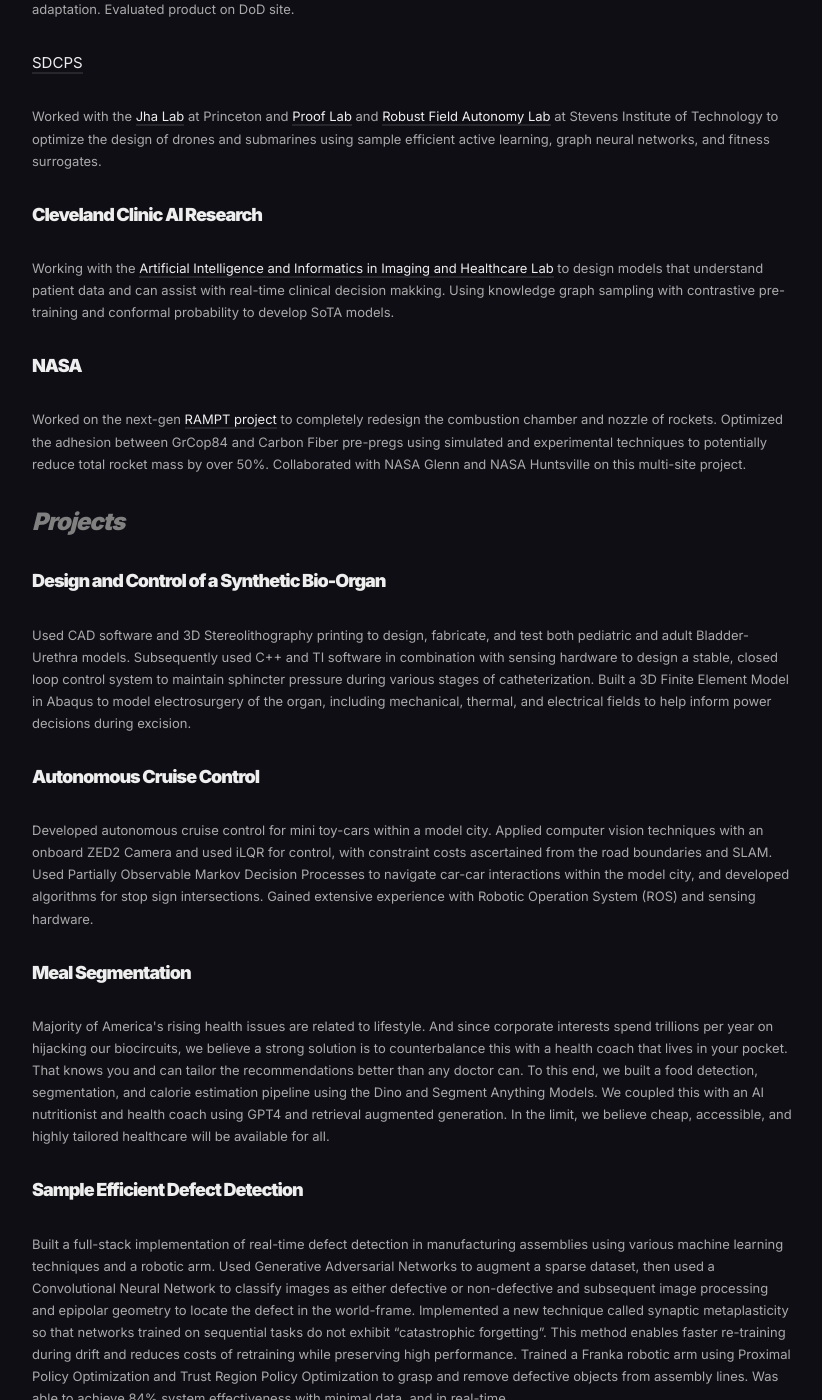
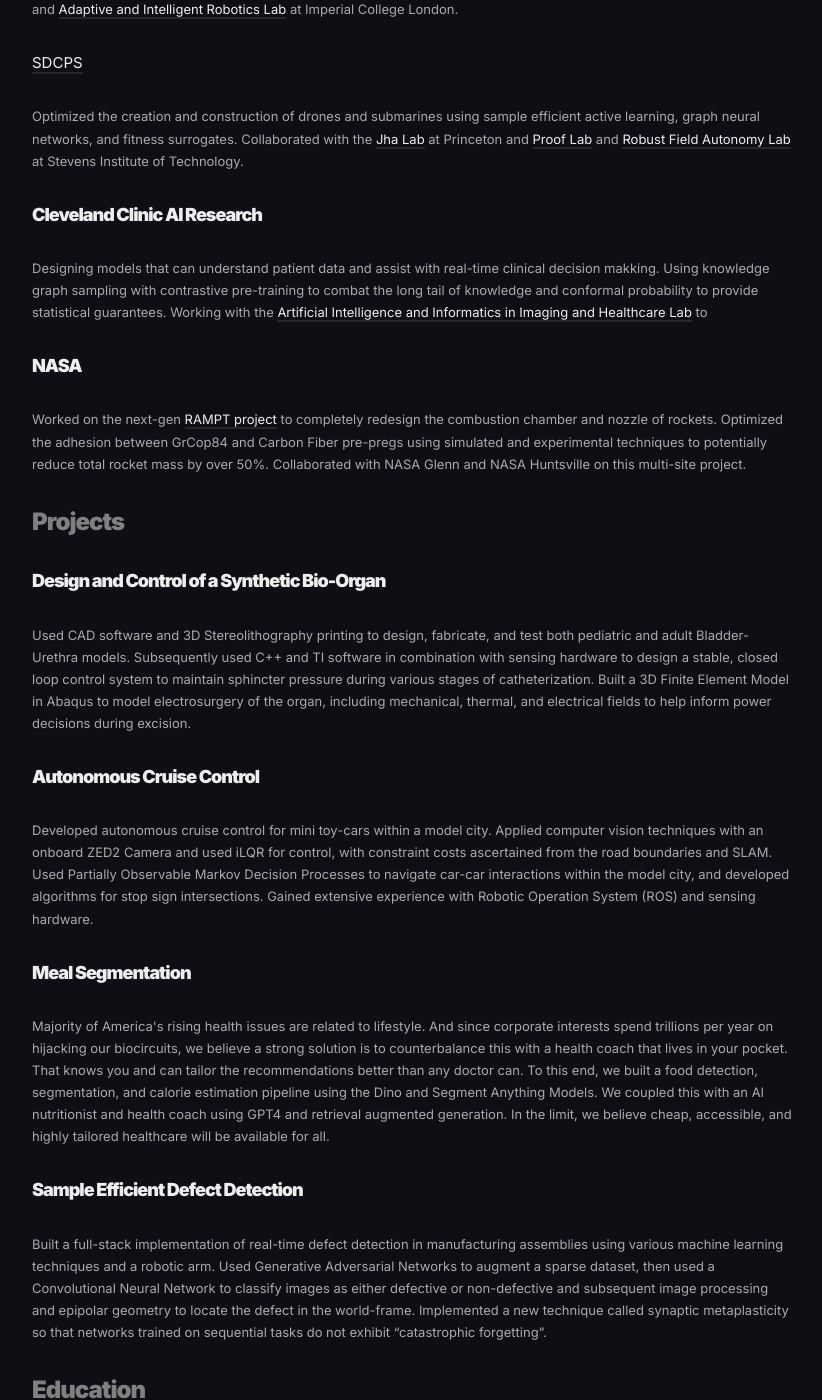
Before and after one commit to pranav270-create/pranav270-create.github.io, a Jekyll site: the page built from _pages/experience.md, in a window 1280 px wide and 1400 px high, scrolled down 708 px. Shown: the whole window, without its empty margins (228-1050 px from the left). Built offline with Jekyll 4.4.1, drawn with Linux system fonts in a browser that asks for light colours; nearby versions of some CDN libraries; some of the changed text lies outside the part shown.

Commit message:
final resume

```diff
--- a/_pages/experience.md
+++ b/_pages/experience.md
@@ -7,7 +7,7 @@
 image:
 ---
 
-<h3 style="color: gray;"><i>Work</i></h3>
+<h3 style="color: gray;">Work</h3>
 
 ##### TinyGrid
 <p style="font-size: 13px;">
@@ -20,7 +20,7 @@
 </p>
 
 <p style="font-size: 13px;">
-Worked with the <a href="https://saferobotics.princeton.edu">Safe Robotics Lab</a> at Princeton and <a href="https://www.imperial.ac.uk/adaptive-intelligent-robotics/">Adaptive and Intelligent Robotics Lab</a> at Imperial College London to design robust controllers that can augment human drivers in unsafe and unseen environments. Used Hamilton Jacobi Isaacs formulation with game theoretic reinforcement learning for safety and Gaussian Processes with Quality Diversity for adaptation. Evaluated product on DoD site.
+Built robust controllers that can augment human drivers in unsafe and unseen environments. Used Hamilton Jacobi Isaacs formulation with game theoretic reinforcement learning for providing safety guarantees and Gaussian Processes with Quality Diversity for quick adaptation. Evaluated product on DoD site. Collaborated with the <a href="https://saferobotics.princeton.edu">Safe Robotics Lab</a> at Princeton and <a href="https://www.imperial.ac.uk/adaptive-intelligent-robotics/">Adaptive and Intelligent Robotics Lab</a> at Imperial College London.
 </p>
 
 <p style="font-size: 15px;">
@@ -28,12 +28,12 @@
 </p>
 
 <p style="font-size: 13px;">
-Worked with the <a href="(https://engineering.princeton.edu/faculty/niraj-jha">Jha Lab</a> at Princeton and <a href="https://prooflab.stevens.edu"> Proof Lab</a> and <a href="https://robustfieldautonomylab.github.io">Robust Field Autonomy Lab</a> at Stevens Institute of Technology to optimize the design of drones and submarines using sample efficient active learning, graph neural networks, and fitness surrogates.
+Optimized the creation and construction of drones and submarines using sample efficient active learning, graph neural networks, and fitness surrogates. Collaborated with the <a href="(https://engineering.princeton.edu/faculty/niraj-jha">Jha Lab</a> at Princeton and <a href="https://prooflab.stevens.edu"> Proof Lab</a> and <a href="https://robustfieldautonomylab.github.io">Robust Field Autonomy Lab</a> at Stevens Institute of Technology.
 </p>
 
 ##### Cleveland Clinic AI  Research
 <p style="font-size: 13px;">
-Working with the <a href="https://my.clevelandclinic.org/departments/pathology/depts/artificial-intelligence-data-science">Artificial Intelligence and Informatics in Imaging and Healthcare Lab</a> to design models that understand patient data and can assist with real-time clinical decision makking. Using knowledge graph sampling with contrastive pre-training and conformal probability to develop SoTA models.
+Designing models that can understand patient data and assist with real-time clinical decision makking. Using knowledge graph sampling with contrastive pre-training to combat the long tail of knowledge and conformal probability to provide statistical guarantees. Working with the <a href="https://my.clevelandclinic.org/departments/pathology/depts/artificial-intelligence-data-science">Artificial Intelligence and Informatics in Imaging and Healthcare Lab</a> to
 </p>
 
 ##### NASA
@@ -41,7 +41,7 @@
 Worked on the next-gen <a href="https://www.nasa.gov/rapid-analysis-and-manufacturing-propulsion-technology/">RAMPT project</a> to completely redesign the combustion chamber and nozzle of rockets. Optimized the adhesion between GrCop84 and Carbon Fiber pre-pregs using simulated and experimental techniques to potentially reduce total rocket mass by over 50%. Collaborated with NASA Glenn and NASA Huntsville on this multi-site project.
 </p>
 
-<h3 style="color: gray;"><i>Projects</i></h3>
+<h3 style="color: gray;">Projects</h3>
 
 ##### Design and Control of a Synthetic Bio-Organ
 <p style="font-size: 13px;">
@@ -60,10 +60,10 @@
 
 ##### Sample Efficient Defect Detection
 <p style="font-size: 13px;">
-Built a full-stack implementation of real-time defect detection in manufacturing assemblies using various machine learning techniques and a robotic arm. Used Generative Adversarial Networks to augment a sparse dataset, then used a Convolutional Neural Network to classify images as either defective or non-defective and subsequent image processing and epipolar geometry to locate the defect in the world-frame. Implemented a new technique called synaptic metaplasticity so that networks trained on sequential tasks do not exhibit “catastrophic forgetting”. This method enables faster re-training during drift and reduces costs of retraining while preserving high performance. Trained a Franka robotic arm using Proximal Policy Optimization and Trust Region Policy Optimization to grasp and remove defective objects from assembly lines. Was able to achieve 84% system effectiveness with minimal data, and in real-time.
+Built a full-stack implementation of real-time defect detection in manufacturing assemblies using various machine learning techniques and a robotic arm. Used Generative Adversarial Networks to augment a sparse dataset, then used a Convolutional Neural Network to classify images as either defective or non-defective and subsequent image processing and epipolar geometry to locate the defect in the world-frame. Implemented a new technique called synaptic metaplasticity so that networks trained on sequential tasks do not exhibit “catastrophic forgetting”.
 </p>
 
-<h3 style="color: gray;"><i>Education</i></h3>
+<h3 style="color: gray;">Education</h3>
 
 ##### Princeton University
 <p style="font-size: 13px;">
```
